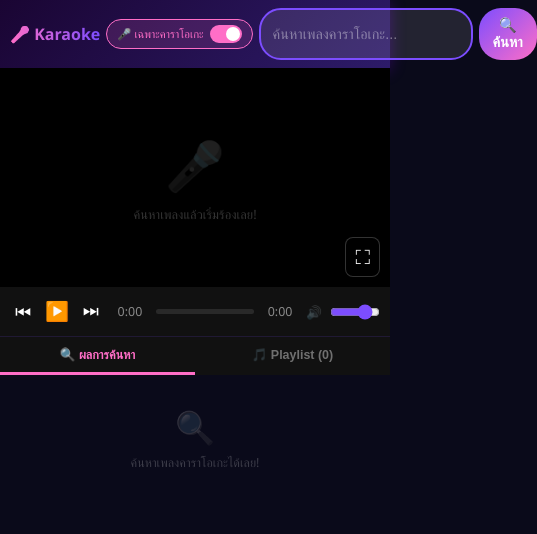
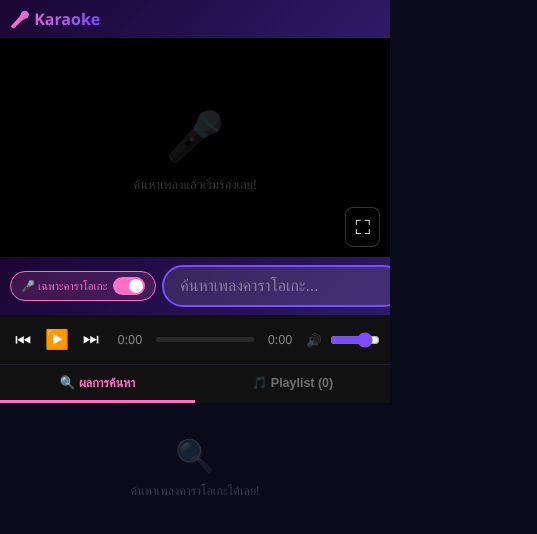
Before and after one commit to qee7897/karaoke, a website: page index.html in a window 390 px wide. Shown: the whole page, 537 px wide, since content can reach past the window. Drawn offline with Linux system fonts and the light colour scheme.

Commit message:
feat: mobile - move search bar below video

```diff
--- a/index.html
+++ b/index.html
@@ -158,6 +158,7 @@
             }
 
             .mobile-scroll { display: none; }
+            .mobile-search { display: none; }
             .mobile-tabs { display: none; }
             .mobile-list { display: none; }
         }
@@ -168,10 +169,21 @@
 
             .header { padding: 8px 10px; gap: 6px; }
             .header h1 { font-size: 1rem; }
-            .search-wrap { max-width: 100%; }
-            .search-wrap input { padding: 9px 12px; font-size: 0.9rem; }
-            .search-btn { padding: 9px 14px; font-size: 0.9rem; }
-            .karaoke-toggle { font-size: 0.7rem; padding: 5px 10px; }
+
+            .header .search-wrap { display: none; }
+            .header .karaoke-toggle { display: none; }
+
+            .mobile-search {
+                display: flex; gap: 6px; padding: 8px 10px;
+                background: linear-gradient(135deg, #1a0533, #2d1b69);
+                align-items: center;
+            }
+
+            .mobile-search .search-wrap { flex: 1; display: flex; gap: 6px; }
+
+            .mobile-search .karaoke-toggle {
+                display: flex; font-size: 0.7rem; padding: 5px 10px;
+            }
 
             .pc-main { display: none; }
 
@@ -428,6 +440,16 @@
                 <button class="fs-btn" onclick="toggleFS()">⛶</button>
                 <button class="fs-close" onclick="exitFS()">✕</button>
             </div>
+            <div class="mobile-search">
+                <button class="karaoke-toggle active" id="krToggle2" onclick="toggleKaraoke()">
+                    🎤 เฉพาะคาราโอเกะ
+                    <div class="toggle-dot"></div>
+                </button>
+                <div class="search-wrap">
+                    <input type="text" id="q2" placeholder="ค้นหาเพลงคาราโอเกะ..." />
+                    <button class="search-btn" onclick="doSearch(document.getElementById('q2').value)">🔍</button>
+                </div>
+            </div>
             <div class="mobile-controls">
                 <div class="ctrls">
                     <button class="ctrl" onclick="prev()">⏮</button>
@@ -502,16 +524,19 @@
             karaokeOnly = !karaokeOnly;
             localStorage.setItem('ko', karaokeOnly ? '1' : '0');
             document.getElementById('krToggle').classList.toggle('active', karaokeOnly);
+            document.getElementById('krToggle2').classList.toggle('active', karaokeOnly);
         }
 
         // Init toggle state
         document.getElementById('krToggle').classList.toggle('active', karaokeOnly);
+        document.getElementById('krToggle2').classList.toggle('active', karaokeOnly);
 
         // Search
         async function doSearch(q) {
-            q = q || document.getElementById('q').value.trim();
+            q = q || document.getElementById('q').value.trim() || (document.getElementById('q2') ? document.getElementById('q2').value.trim() : '');
             if (!q) return;
             document.getElementById('q').value = q;
+            if (document.getElementById('q2')) document.getElementById('q2').value = q;
             if (karaokeOnly) q = q + ' karaoke';
             const ph = isMobile ? 'mRE' : 'pcRE';
             const rl = isMobile ? 'mRL' : 'pcRL';
@@ -655,6 +680,9 @@
         function fmt(s) { s=Math.floor(s); return Math.floor(s/60)+':'+(s%60<10?'0':'')+(s%60); }
 
         document.getElementById('q').addEventListener('keydown', e => { if(e.key==='Enter') doSearch(); });
+        if (document.getElementById('q2')) {
+            document.getElementById('q2').addEventListener('keydown', e => { if(e.key==='Enter') doSearch(document.getElementById('q2').value); });
+        }
         renderP();
     </script>
 </body>
```
